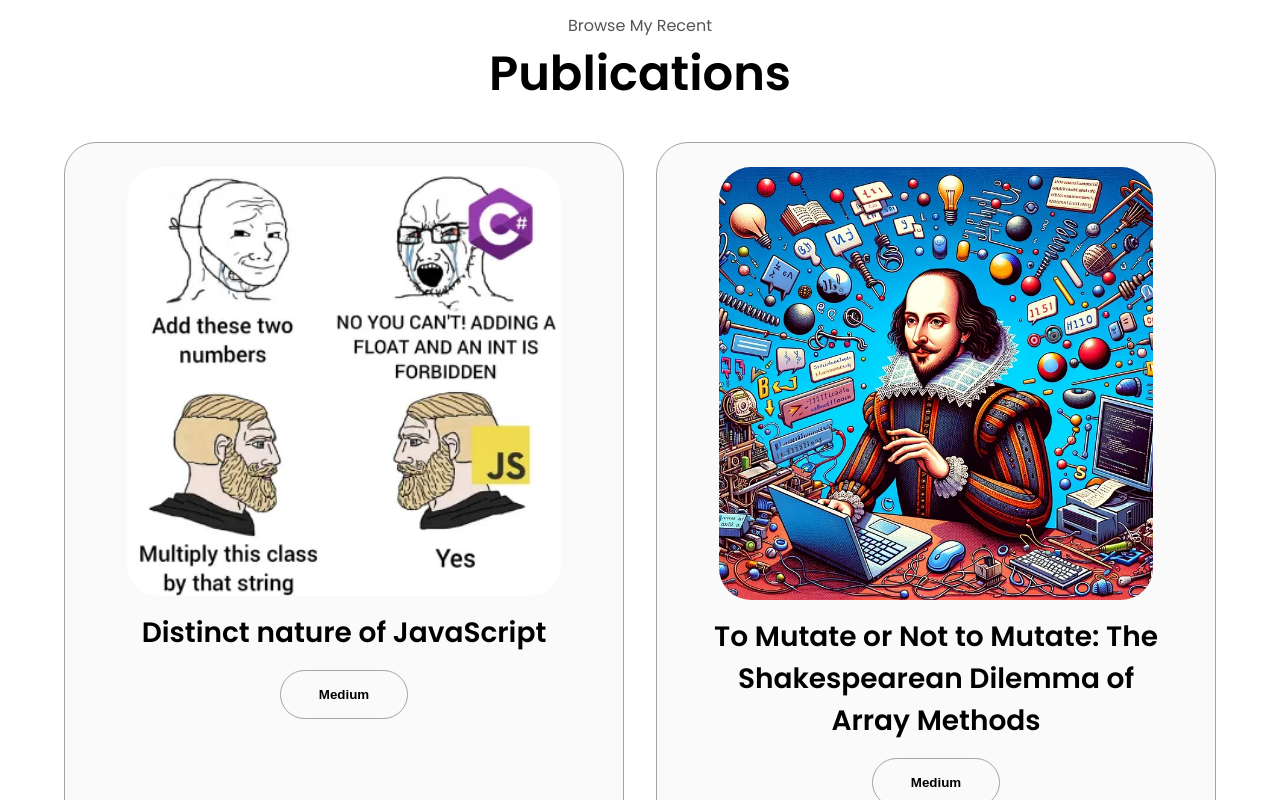
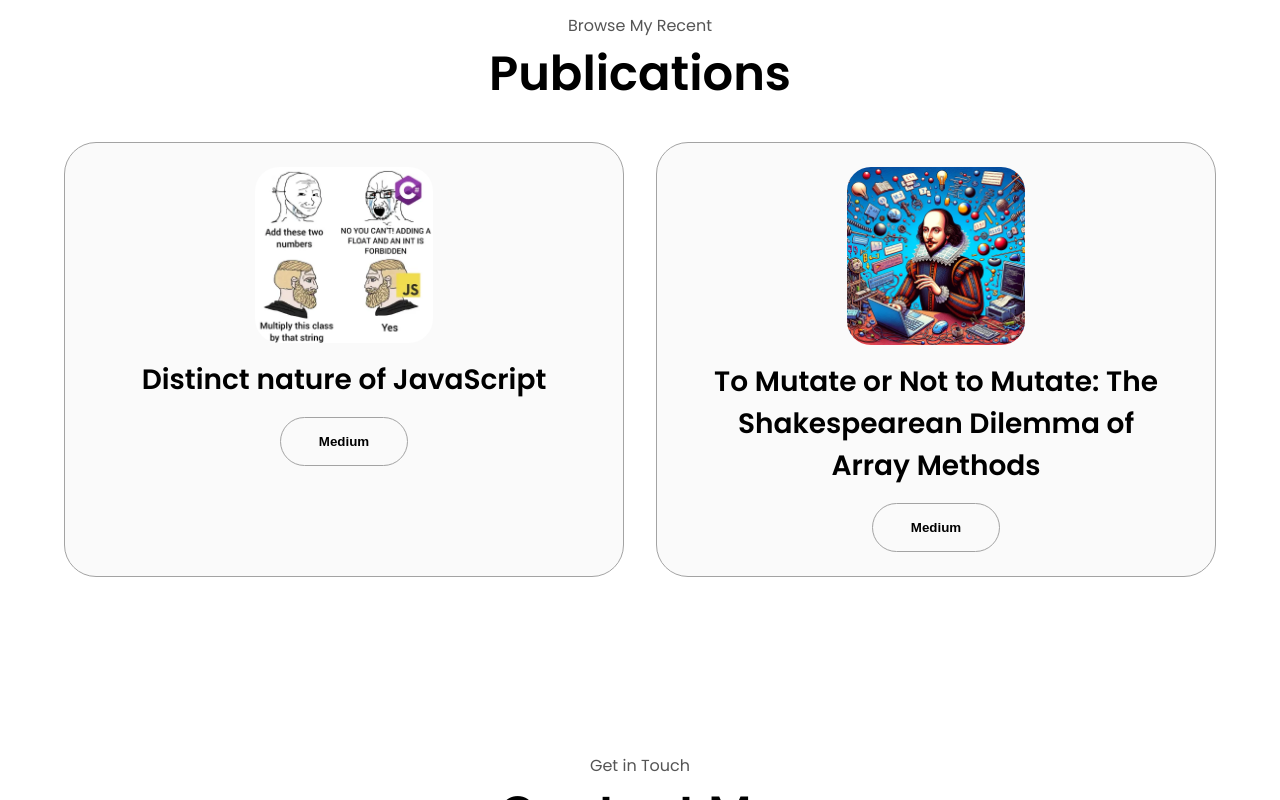
Before and after one commit to mr-Arturio/Portfolio-Website, a plain HTML site: page index.html in a window 1280 px wide. Shown: the part 3450-4250 px from the top of the page. Drawn offline with Linux system fonts and the light colour scheme.

Commit message:
fix and improve

```diff
--- a/index.html
+++ b/index.html
@@ -593,7 +593,7 @@
         <div class="about-containers">
           <div class="details-container color-container">
             <div class="article-container">
-              <img src="./assets/Mem.jpeg" alt="Project 2" class="project-img" />
+              <img src="./assets/Mem.jpeg" alt="Publication 1" class="publication-img" />
             </div>
             <h2 class="experience-sub-title project-title">
               Distinct nature of JavaScript
@@ -609,7 +609,7 @@
           </div>
           <div class="details-container color-container">
             <div class="article-container">
-              <img src="./assets/Sheks.jpeg" alt="Project 3" class="project-img" />
+              <img src="./assets/Sheks.jpeg" alt="Publication 2" class="publication-img" />
             </div>
             <h2 class="experience-sub-title project-title">
               To Mutate or Not to Mutate: The Shakespearean Dilemma of Array
--- a/style.css
+++ b/style.css
@@ -462,9 +462,15 @@ article .icon {
 }
 
 .project-img {
-  border-radius: 2rem;
+  border-radius: 1.5rem;
   width: 85%;
   height: 90%;
+}
+
+.publication-img {
+  border-radius: 1.5rem;
+  width: 35%;
+  height: 50%;
 }
 
 .project-title {
```
